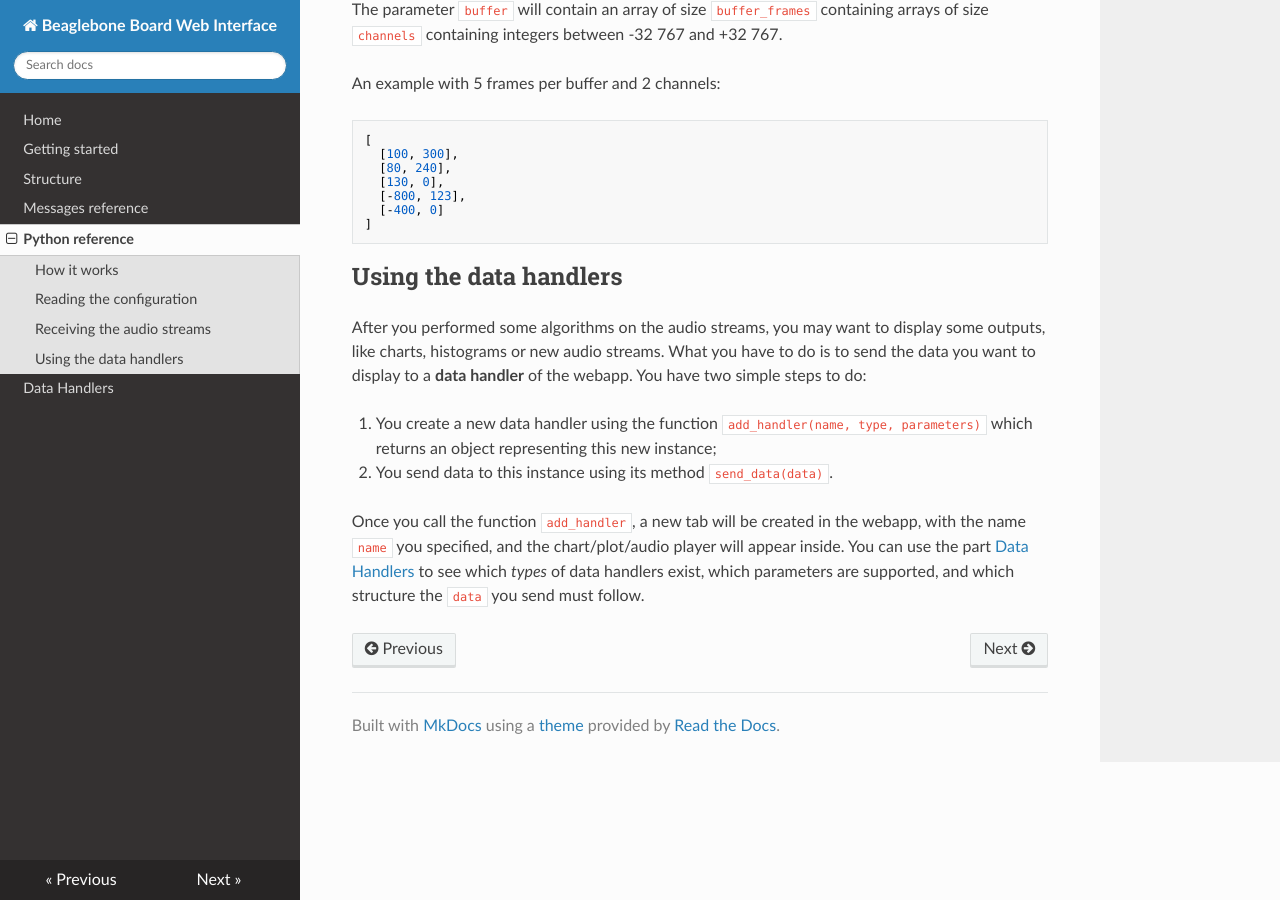
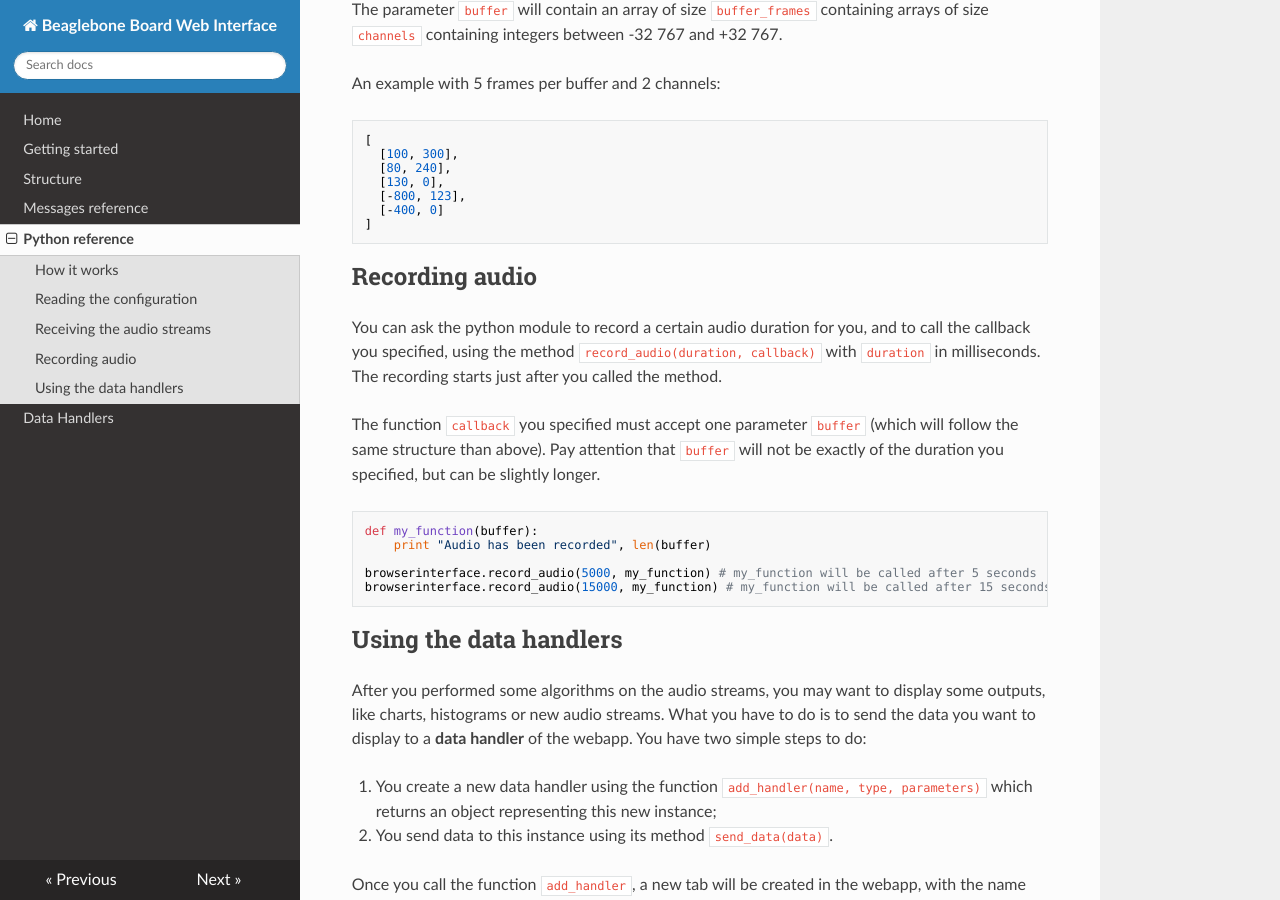
Before and after one commit to LCAV/easy-dsp, an MkDocs documentation site: the page built from docs/docs/python-reference.md, in a window 1280 px wide and 900 px high, scrolled down 1320 px. Built offline with MkDocs 1.6.1, drawn with Linux system fonts in a browser that asks for light colours; nearby versions of some CDN libraries; old or Windows-style settings are respelled for this version of MkDocs.

Commit message:
Add doc for audio recording

````diff
--- a/docs/docs/python-reference.md
+++ b/docs/docs/python-reference.md
@@ -65,6 +65,23 @@ An example with 5 frames per buffer and 2 channels:
 ]
 ```
 
+
+## Recording audio
+
+You can ask the python module to record a certain audio duration for you, and to call the callback you specified, using the method `record_audio(duration, callback)` with `duration` in milliseconds.
+The recording starts just after you called the method.
+
+The function `callback` you specified must accept one parameter `buffer` (which will follow the same structure than above).
+Pay attention that `buffer` will not be exactly of the duration you specified, but can be slightly longer.
+
+```python
+def my_function(buffer):
+    print "Audio has been recorded", len(buffer)
+
+browserinterface.record_audio(5000, my_function) # my_function will be called after 5 seconds
+browserinterface.record_audio(15000, my_function) # my_function will be called after 15 seconds
+```
+
 ## Using the data handlers
 
 After you performed some algorithms on the audio streams, you may want to display some outputs, like charts, histograms or new audio streams.
````
